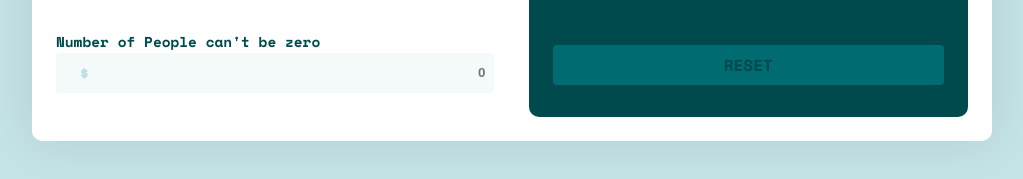
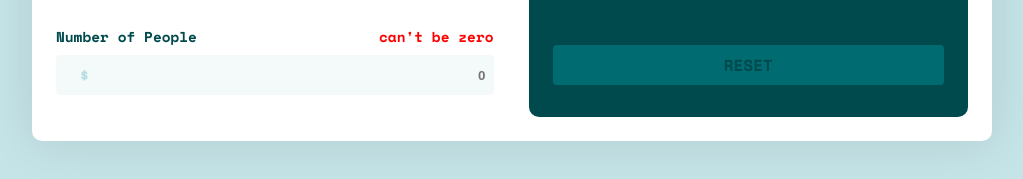
Before and after one commit to Gaiuscode/Tip-Calculator-Web-App, a plain HTML site: page index.html in a window 1280 px wide. Shown: the part 467-646 px from the top of the page, without its empty margins (128-1151 px from the left). Drawn offline with nearby package versions, Linux system fonts and the light colour scheme.

Commit message:
styled it up

```diff
--- a/css/style.css
+++ b/css/style.css
@@ -97,6 +97,13 @@ html, body {
 }
 .tip {
     margin-top: 2rem;
+}
+.no-of-people {
+    display: flex;
+    justify-content: space-between;
+}
+.error{
+    color: red;
 }
 .bill-input:hover{
     border: 3px solid hsl(172, 67%, 45%);
```
